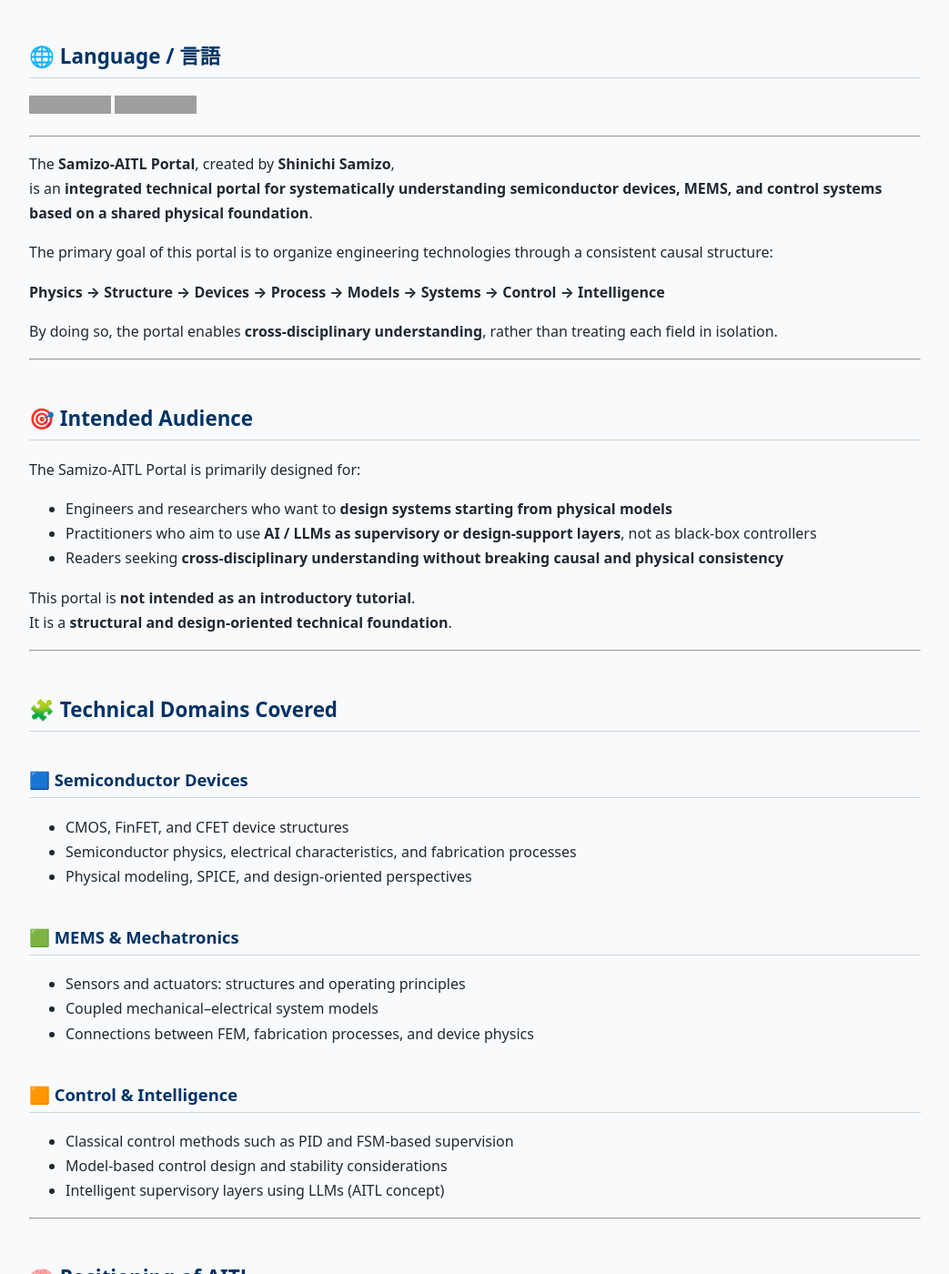
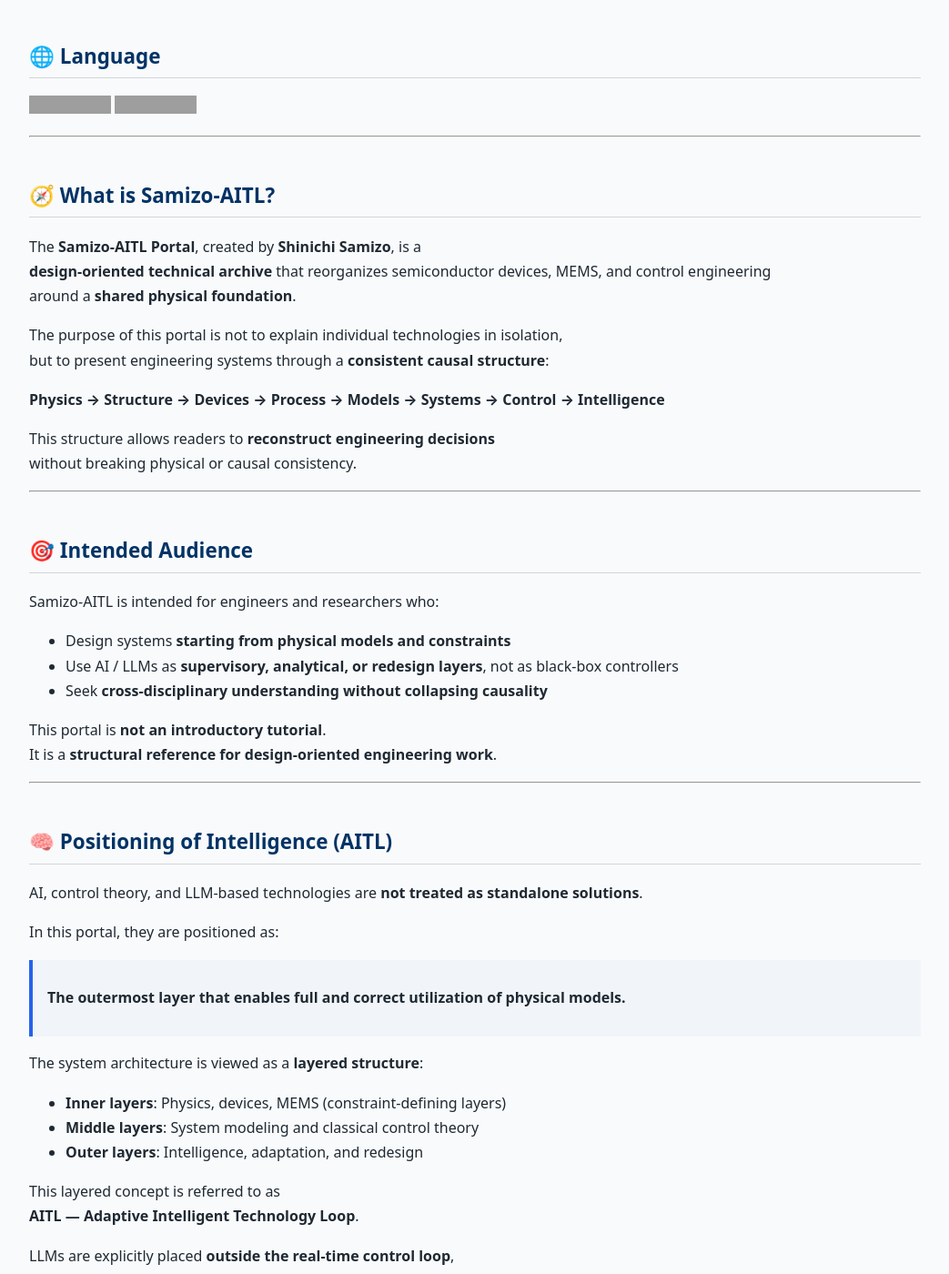
Before and after one commit to Samizo-AITL/Samizo-AITL.github.io, a Jekyll site: the page built from en/index.md, in a window 1280 px wide and 1400 px high, scrolled down 307 px. Shown: the whole window at 91% size, without its empty margins (118-1161 px from the left). Built offline with Jekyll 4.4.1, drawn with Linux system fonts in a browser that asks for light colours; some of the changed text lies outside the part shown; grey boxes are pictures that could not be loaded.

Commit message:
Update index.md

```diff
--- a/en/index.md
+++ b/en/index.md
@@ -1,116 +1,101 @@
 ---
 layout: default
 title: Samizo-AITL Portal
-description: An integrated portal connecting semiconductor devices, MEMS, control, and intelligent systems
+description: An integrated portal presenting a physical-first architecture for semiconductor devices, MEMS, control, and intelligent systems
 ---
 
 # 🎓 Samizo-AITL Portal
-> **“Connecting physics, devices, control, and intelligence in a unified structure”**
-> *A structured portal for understanding engineering systems from physical principles to intelligent control.*
+> **Connecting physics, devices, control, and intelligence in a single coherent structure**
+> *A design-oriented technical archive for engineering systems.*
 
 [![GitHub](https://img.shields.io/badge/GitHub-Samizo--AITL-black?logo=github)](https://github.com/Samizo-AITL)
 
-## 🌐 Language / 言語
+## 🌐 Language
 [![Japanese Version](https://img.shields.io/badge/Japanese-Version-brightgreen?logo=github)](https://samizo-aitl.github.io/)
 [![English Version](https://img.shields.io/badge/English-Version-blue?logo=github)](https://samizo-aitl.github.io/en/)
 
 ---
 
-The **Samizo-AITL Portal**, created by **Shinichi Samizo**,
-is an **integrated technical portal for systematically understanding semiconductor devices, MEMS, and control systems based on a shared physical foundation**.
+## 🧭 What is Samizo-AITL?
 
-The primary goal of this portal is to organize engineering technologies through a consistent causal structure:
+The **Samizo-AITL Portal**, created by **Shinichi Samizo**, is a
+**design-oriented technical archive** that reorganizes semiconductor devices, MEMS, and control engineering
+around a **shared physical foundation**.
+
+The purpose of this portal is not to explain individual technologies in isolation,
+but to present engineering systems through a **consistent causal structure**:
 
 **Physics → Structure → Devices → Process → Models → Systems → Control → Intelligence**
 
-By doing so, the portal enables **cross-disciplinary understanding**, rather than treating each field in isolation.
+This structure allows readers to **reconstruct engineering decisions**
+without breaking physical or causal consistency.
 
 ---
 
 ## 🎯 Intended Audience
 
-The Samizo-AITL Portal is primarily designed for:
+Samizo-AITL is intended for engineers and researchers who:
 
-- Engineers and researchers who want to **design systems starting from physical models**
-- Practitioners who aim to use **AI / LLMs as supervisory or design-support layers**, not as black-box controllers
-- Readers seeking **cross-disciplinary understanding without breaking causal and physical consistency**
+- Design systems **starting from physical models and constraints**
+- Use AI / LLMs as **supervisory, analytical, or redesign layers**, not as black-box controllers
+- Seek **cross-disciplinary understanding without collapsing causality**
 
-This portal is **not intended as an introductory tutorial**.
-It is a **structural and design-oriented technical foundation**.
+This portal is **not an introductory tutorial**.
+It is a **structural reference for design-oriented engineering work**.
 
 ---
 
-## 🧩 Technical Domains Covered
+## 🧠 Positioning of Intelligence (AITL)
 
-### 🟦 Semiconductor Devices
-- CMOS, FinFET, and CFET device structures
-- Semiconductor physics, electrical characteristics, and fabrication processes
-- Physical modeling, SPICE, and design-oriented perspectives
+AI, control theory, and LLM-based technologies are **not treated as standalone solutions**.
 
-### 🟩 MEMS & Mechatronics
-- Sensors and actuators: structures and operating principles
-- Coupled mechanical–electrical system models
-- Connections between FEM, fabrication processes, and device physics
+In this portal, they are positioned as:
 
-### 🟧 Control & Intelligence
-- Classical control methods such as PID and FSM-based supervision
-- Model-based control design and stability considerations
-- Intelligent supervisory layers using LLMs (AITL concept)
+> **The outermost layer that enables full and correct utilization of physical models.**
+
+The system architecture is viewed as a **layered structure**:
+
+- **Inner layers**: Physics, devices, MEMS (constraint-defining layers)
+- **Middle layers**: System modeling and classical control theory
+- **Outer layers**: Intelligence, adaptation, and redesign
+
+This layered concept is referred to as
+**AITL — Adaptive Intelligent Technology Loop**.
+
+LLMs are explicitly placed **outside the real-time control loop**,
+serving as tools for supervision, diagnosis, and redesign.
 
 ---
 
-## 🧠 Positioning of AITL
+## 🗺 How to Read This Portal
 
-AI, control theory, and LLM-based technologies are **not treated as standalone topics**.
+The portal is designed to be explored in the following order:
 
-Instead, they are positioned as:
+1. **Design philosophy and architecture**
+   → Physical-first engineering and AITL structure
+2. **Main Core (physical foundations)**
+   → Semiconductor devices, MEMS, and physical constraints
+3. **Applied Layer (control and intelligence)**
+   → Roles of PID, FSM, and LLMs
+4. **Proof-of-concept implementations**
+   → Verification through working systems
 
-**“The outermost layer that enables full utilization of physical models and engineered systems.”**
+Readers are encouraged to follow the flow:
 
-Within this portal, the system architecture is viewed as a **multi-layer structure**:
+**Philosophy → Physics → Control → Intelligence**
 
-- Inner layers: Physics, devices, and MEMS
-- Middle layers: System modeling and control theory
-- Outer layers: Intelligence, adaptation, and redesign
-
-This concept is referred to as
-**AITL (Adaptive Intelligent Technology Loop)**
-and will be explained step by step using conceptual diagrams and animations.
+to avoid tool-driven or fragmented understanding.
 
 ---
 
-> **Samizo-AITL is not a collection of isolated explanations.
-> It is a portal designed to reveal the structural backbone that connects engineering technologies.**
-
----
-
-## 🗺 How to Navigate This Portal
-
-This portal is designed to be read in the following order:
-
-1. **Design philosophy and structure**
-   → Understand the Physical-First approach and the AITL concept
-2. **Physical foundations (Main Core)**
-   → Semiconductor devices, MEMS, and physical constraints
-3. **Control and intelligence (Applied Layer)**
-   → Where and how PID, FSM, and LLMs are used
-4. **Proof-of-concept implementations**
-   → Verify ideas through working systems and code
-
-Readers are encouraged to follow the flow:
-**Philosophy → Physics → Control → Intelligence**
-to avoid fragmented or tool-centric understanding.
-
----
-
-# 💠 Main Core (Foundational Repositories)
-The core repositories form a **complete conceptual map of semiconductor device technology**,
-from physics to manufacturing and system-level constraints.
+# 💠 Main Core — Foundational Repositories
+The Main Core forms a **coherent technical backbone**
+covering semiconductor technology from physics to system-level constraints.
 
 ---
 
 ## 1️⃣ Edusemi-v4x
-A **systematic curriculum** covering semiconductor devices and processes, including:
+A **systematic curriculum** covering semiconductor devices and processes:
 
 - Device structures and operating physics
 - Process integration flows
@@ -119,23 +104,19 @@ A **systematic curriculum** covering semiconductor devices and processes, includ
 - SystemDK-based physical constraints
   (thermal, stress, SI/PI, EMI)
 
-This repository serves as the **primary backbone** of the portal.
-
 [![Site](https://img.shields.io/badge/View-Site-brightgreen?logo=github)](https://samizo-aitl.github.io/Edusemi-v4x/)
 [![Repo](https://img.shields.io/badge/View-Repo-blue?logo=github)](https://github.com/Samizo-AITL/Edusemi-v4x)
 
 ---
 
 ## 2️⃣ SemiDevKit
-An **implementation-oriented device development kit** that bridges theory and practice:
+An **implementation-oriented development kit** bridging theory and practice:
 
 - Poisson / Drift–Diffusion solvers
 - BSIM4 compact modeling
 - SPICE simulation
 - NBTI / HCI reliability analysis
 - Physical layout using OpenLane-Lite
-
-This kit emphasizes **how physical models become real circuits**.
 
 [![Site](https://img.shields.io/badge/View-Site-brightgreen?logo=github)](https://samizo-aitl.github.io/SemiDevKit/)
 [![Repo](https://img.shields.io/badge/View-Repo-blue?logo=github)](https://github.com/Samizo-AITL/SemiDevKit)
@@ -145,36 +126,33 @@ This kit emphasizes **how physical models become real circuits**.
 ## 3️⃣ Edusemi-Plus
 Extended materials connecting semiconductor fundamentals with surrounding domains:
 
-- Advanced materials (SiC, GaN, etc.)
-- Packaging and PCB considerations
+- Advanced materials (SiC, GaN)
 - Manufacturing equipment and fabs
+- Packaging and system integration
 - Supply chains and industrial structures
-
-This repository **extends** the core technical framework without replacing it.
 
 [![Site](https://img.shields.io/badge/View-Site-brightgreen?logo=github)](https://samizo-aitl.github.io/Edusemi-Plus/)
 [![Repo](https://img.shields.io/badge/View-Repo-blue?logo=github)](https://github.com/Samizo-AITL/Edusemi-Plus)
 
 ---
 
-# 🎛️ Applied Layer (Control & AI – Applied Concepts)
-This layer explores how the semiconductor foundation can be applied to
-**dynamic systems and control problems**, while respecting established engineering practices.
+# 🎛 Applied Layer — Control & Intelligence
 
-Conventional control theory (PID, FSM) remains the **primary method**,
-with AI/LLM treated as **design and analysis aids**, not replacements.
+This layer explores how physical foundations are applied to
+**dynamic systems and control problems**.
+
+Classical control (PID, FSM) remains the **primary control mechanism**,
+while AI/LLMs are treated as **architectural support tools**, not replacements.
 
 ---
 
 ## 4️⃣ EduController
-An educational resource focused on **control fundamentals**, including:
+An educational resource focused on **control fundamentals**:
 
 - PID control principles
 - FSM-based supervisory logic
 - Control-oriented design thinking
-- Optional HDL template generation for SoC contexts
-
-The goal is **conceptual clarity**, not proposing new control paradigms.
+- Optional HDL template generation
 
 [![Site](https://img.shields.io/badge/View-Site-brightgreen?logo=github)](https://samizo-aitl.github.io/EduController/)
 [![Repo](https://img.shields.io/badge/View-Repo-blue?logo=github)](https://github.com/Samizo-AITL/EduController)
@@ -182,125 +160,72 @@ The goal is **conceptual clarity**, not proposing new control paradigms.
 ---
 
 ## 5️⃣ AITL-Controller-A-Type
-A **minimal experimental controller** implemented in Python,
-used to explore a three-layer separation:
+A **minimal experimental controller** implemented in Python to explore:
 
-- Control (PID)
-- Decision / supervision (FSM)
-- Design assistance (LLM)
+- Separation of control (PID)
+- Supervision and decision logic (FSM)
+- Redesign and analysis support (LLM)
 
-This project is **not intended as a production-ready control solution**,
-but as a **thinking framework** for separating control, judgment, and redesign.
-
-Beyond a mere conceptual demonstration,
-this project aims to evaluate the relationship between control architecture and reliability
-through system behavior under conditions involving degradation and uncertainty.
+This project is a **thinking framework**,
+not a proposal for a new control algorithm.
 
 [![Site](https://img.shields.io/badge/View-Site-brightgreen?logo=github)](https://samizo-aitl.github.io/aitl-controller-a-type/)
 [![Repo](https://img.shields.io/badge/View-Repo-blue?logo=github)](https://github.com/Samizo-AITL/aitl-controller-a-type)
 
 ---
 
-## 6️⃣ V-I Control ASIC on SKY130
+## 6️⃣ V–I Control ASIC on SKY130
 A **hands-on educational control ASIC** demonstrating a complete flow from
-**control theory to silicon**, using **PID + FSM** and a **digital-only RTL → GDS**
-implementation on **OpenLane + SKY130**.
+**control theory to silicon** using **PID + FSM**.
 
-Key characteristics:
-
-- Voltage–Current (V–I) based digital control
-- Fixed-point PID implementation with explicit saturation
+- Deterministic digital V–I control
+- Fixed-point PID with explicit saturation
 - FSM-based safety supervision
-- PWM generation
-- Full open-source RTL-to-GDS flow
-
-This repository highlights the **fundamental differences between MCU-based control
-and ASIC-based deterministic control**, with clarity and reproducibility as primary goals.
+- Full RTL → GDS flow on OpenLane + SKY130
 
 [![Site](https://img.shields.io/badge/View-Site-brightgreen?logo=github)](https://samizo-aitl.github.io/vi-control-asic-sky130/)
 [![Repo](https://img.shields.io/badge/View-Repo-blue?logo=github)](https://github.com/Samizo-AITL/vi-control-asic-sky130)
 
 ---
 
-# ⚙️ MEMS (Bringing Abstraction Back to Physics)
+# ⚙️ MEMS — Where Abstraction Meets Reality
 
 A boundary domain where
-**abstract models learned in semiconductors and control
-are tested against real physical structures**.
-
-- Voltage → stress → displacement
-- The structure itself becomes a modeling constraint
-- The limits of abstraction are immediately exposed
+**abstract models are tested against real physical structures**.
 
 ---
 
 ## 7️⃣ mems-ana
-**MEMS structural analysis tool (pre-FEM design exploration)**
-
-A lightweight **pre-FEM shape sanity check tool**
-for validating geometry, symmetry, and scaling
-before full FEM analysis.
+**Pre-FEM MEMS structural exploration tool**
 
 [![Site](https://img.shields.io/badge/View-Site-brightgreen?logo=github)](https://samizo-aitl.github.io/mems-ana/)
 [![Repo](https://img.shields.io/badge/View-Repo-blue?logo=github)](https://github.com/Samizo-AITL/mems-ana)
 
 ---
 
-## 8️⃣ Inkjet Printing (Design Trade-off Models)
+## 8️⃣ Inkjet Printing — Design Trade-off Models
+Minimal models visualizing trade-offs between:
 
-**An educational project set that visualizes the causal relationship between
-print quality, printing speed, and dot behavior in inkjet printing
-using minimal models.**
+- Print quality
+- Throughput
+- Dot behavior
 
-The project focuses on three primary design axes:
-
-- **Drop density** (print quality and graininess)
-- **Throughput** (printing speed)
-- **Dot spread** (ink–media interaction)
-
-These trade-offs are explored through
-**simple Python-based simulations and visualizations**,
-with the goal of enabling intuitive understanding of design causality
-rather than reproducing real printer behavior.
+through **simple Python simulations**.
 
 [![Site](https://img.shields.io/badge/View-Site-brightgreen?logo=github)](https://samizo-aitl.github.io/inkjet-dts/)
 [![Repo](https://img.shields.io/badge/View-Repo-blue?logo=github)](https://github.com/Samizo-AITL/inkjet-dts)
 
 ---
 
-# 📝 Technical Notes (Zenn)
+# 👤 Author
 
-Design concepts, technical background, and intermediate design considerations are documented on Zenn.
-This serves as supplementary material explaining the *why* behind the educational content and implementations.
+**Shinichi Samizo**
+Independent Semiconductor Researcher
 
-- 🔗 [Zenn: Shinichi Samizo](https://zenn.dev/samizo_aitl)
+- GitHub: https://github.com/Samizo-AITL
+- Career Summary: https://samizo-aitl.github.io/about/career-summary/en/
 
 ---
 
-# 📚 Supplementary Layer (Experiments & Supporting Materials)
-Repositories that support, extend, or experimentally explore ideas introduced in the core and applied layers.
-
-| Project | Description | Link |
-|--------|-------------|------|
-| **EduMecha** | Mechanical design exercises using Creo | [![Site](https://img.shields.io/badge/View-Site-brightgreen?logo=github)](https://samizo-aitl.github.io/EduMecha/) |
-| **Inkjet** | Thin-film piezo actuator structures and analysis | [![Site](https://img.shields.io/badge/View-Site-brightgreen?logo=github)](https://samizo-aitl.github.io/Inkjet/) |
-| **EduLms** | Learning management materials for ISO-based quality and environmental education | [![Site](https://img.shields.io/badge/View-Site-brightgreen?logo=github)](https://samizo-aitl.github.io/EduLms/) |
-| **AITL Animation Demos** | Experimental animation demos for visualizing AITL concepts | [![Site](https://img.shields.io/badge/View-Site-brightgreen?logo=github)](https://samizo-aitl.github.io/aitl-animation-demos/) |
-| **AITL-H** | Discontinued design study of a three-layer (PID × FSM × LLM) architecture; preserved as an architectural and educational archive | [![Archive](https://img.shields.io/badge/View-Archive-lightgrey?logo=github)](https://samizo-aitl.github.io/AITL-H/) |
-
----
-
-# 👤 Author
-
-| Item | Details |
-|------|---------|
-| **Name** | Shinichi Samizo |
-| **Title** | Independent Semiconductor Researcher |
-| **Links** | [GitHub](https://github.com/Samizo-AITL) |
-
-[📄 Career Summary](https://samizo-aitl.github.io/about/career-summary/en/)
-
----
-
-# 🕘 Update Log
-[📄 View Update Log](https://samizo-aitl.github.io/about/update/en/)
+> **Samizo-AITL is not a tutorial site.
+> It is a published structural archive for physical-first engineering design.**
```
